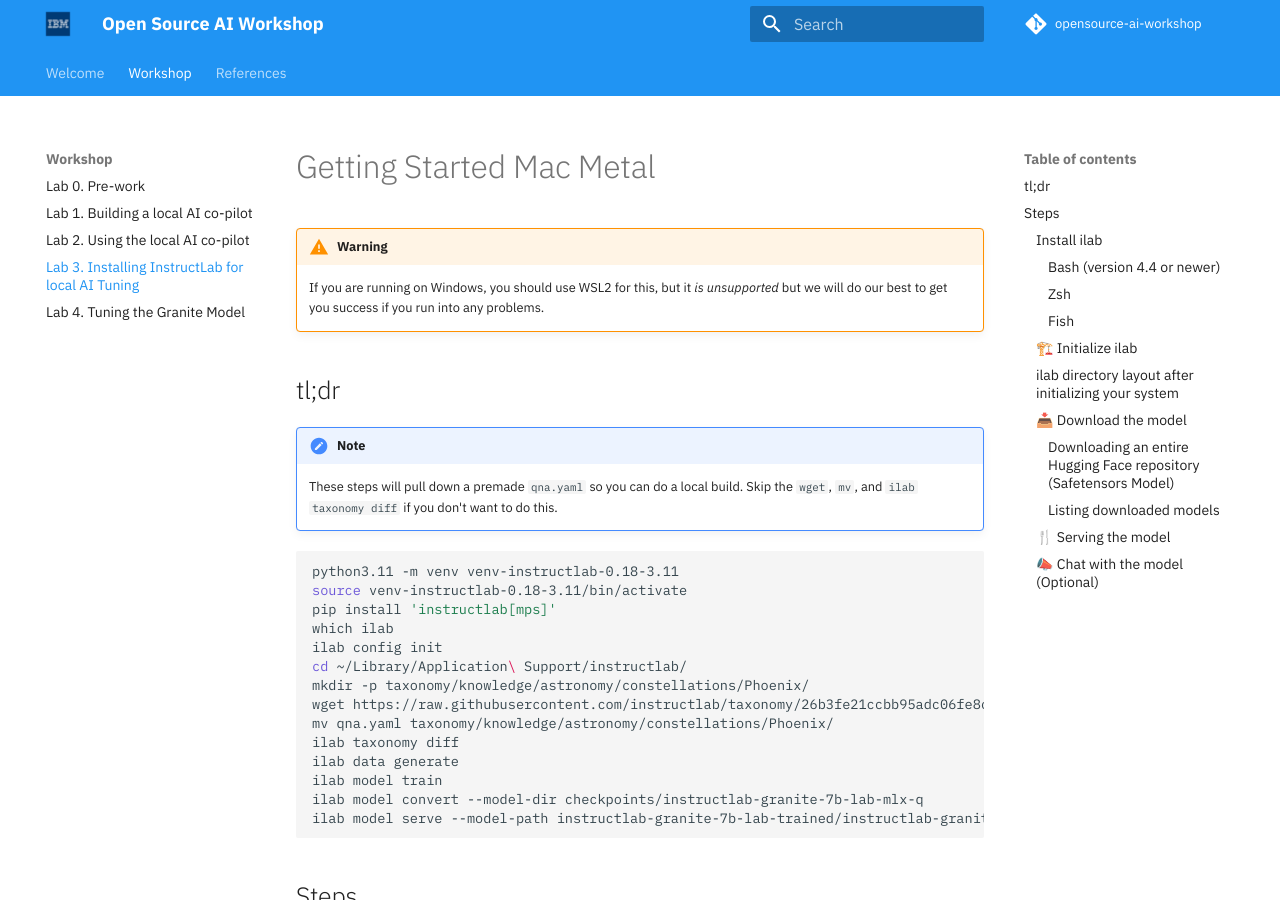
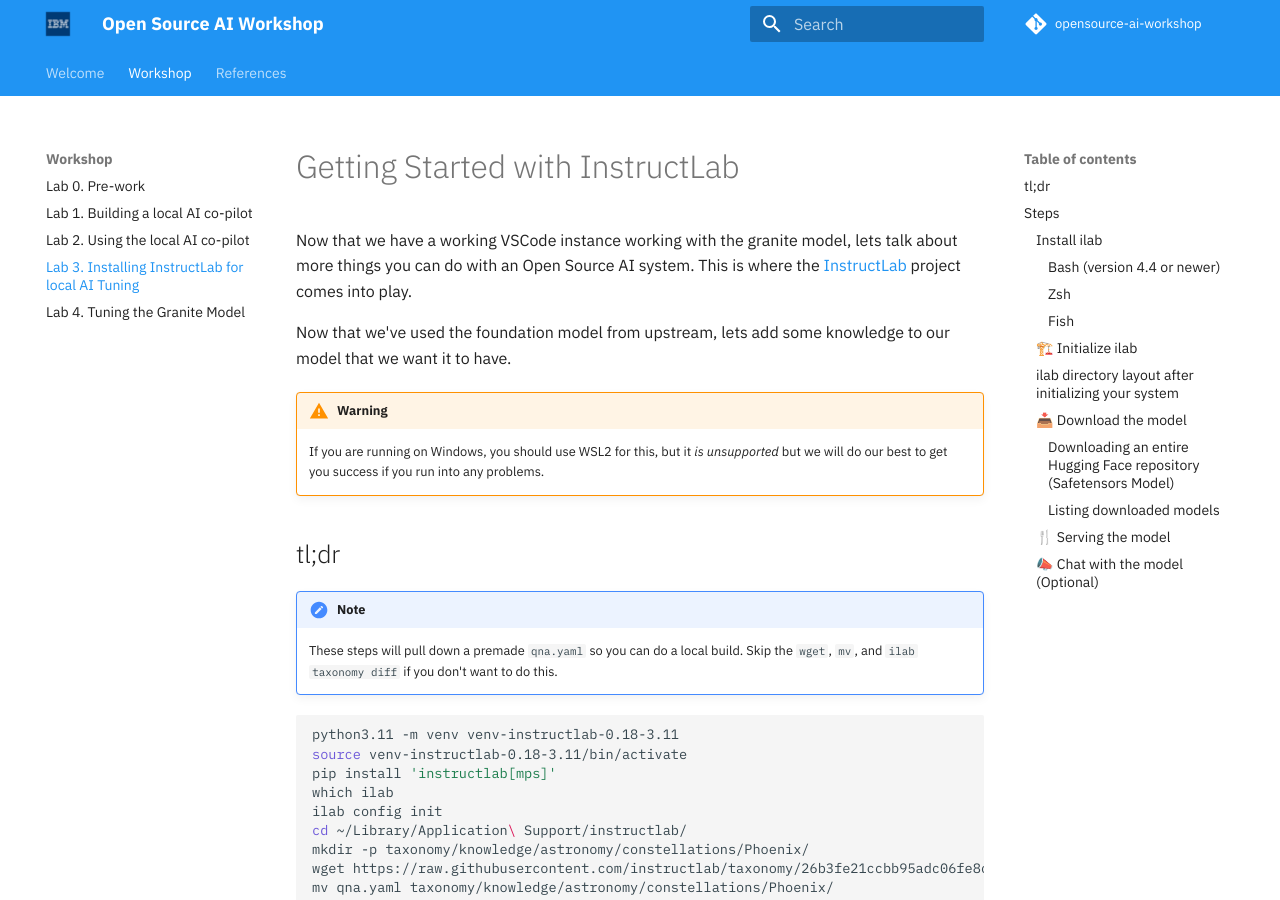
Before and after one commit to IBM/opensource-ai-workshop, an MkDocs documentation site: the page built from docs/lab-3/mac_metal.md, in a window 1280 px wide and 900 px high. Built offline with MkDocs 1.6.1 and Material for MkDocs 9.7.7, drawn with Linux system fonts in a browser that asks for light colours; comment, search, counter and statistics services are not loaded.

Commit message:
Added introduction for instructlab lab 3
Need to set the scene.

Signed-off-by: JJ Asghar <awesome@ibm.com>

```diff
--- a/docs/lab-3/mac_metal.md
+++ b/docs/lab-3/mac_metal.md
@@ -1,10 +1,18 @@
 ---
-title: Getting Started with Mac Metal
-description: Steps to get ilab working on a Mac M Machine
+title: Getting Started with InstructLab
+description: Steps to get ilab working on a Mac
 logo: images/ilab_dog.png
 ---
 
-# Getting Started Mac Metal
+# Getting Started with InstructLab
+
+Now that we have a working VSCode instance working with the granite model, lets talk about more
+things you can do with an Open Source AI system. This is where the [InstructLab](https://instructlab.ai/)
+project comes into play.
+
+Now that we've used the foundation model from upstream, lets add some knowledge to our model that we want
+it to have.
+
 
 !!! warning
     If you are running on Windows, you should use WSL2 for this, but it _is unsupported_ but we will do our best to get you success if you run into any problems.
```
